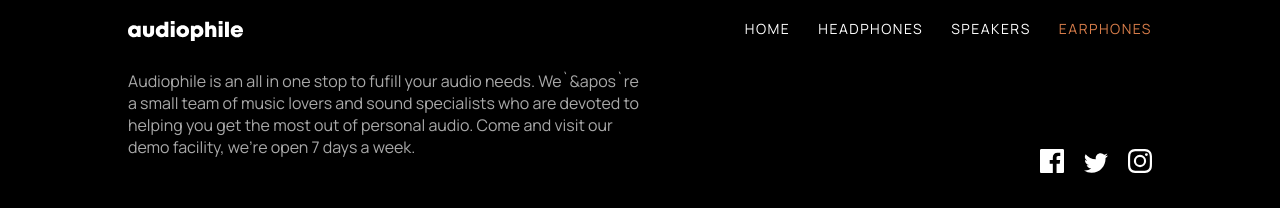
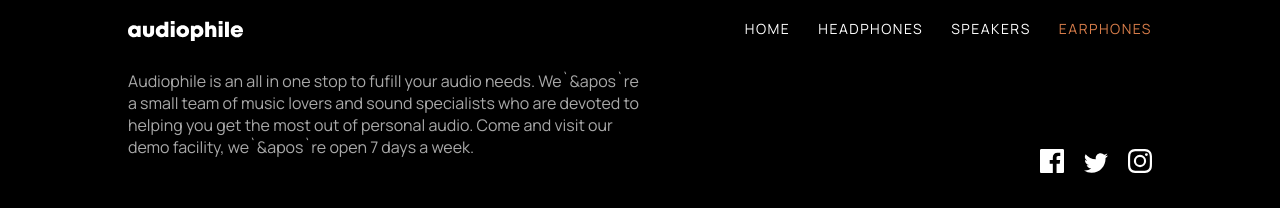
Before and after one commit to remilekun-hub/audiophiile, a Next.js app: page /earphones in a window 1280 px wide. Shown: the part 896-1104 px from the top of the page. Built offline with nearby package versions, Linux system fonts and the light colour scheme.

Commit message:
another apos fixed

```diff
--- a/src/components/Footer.js
+++ b/src/components/Footer.js
@@ -58,7 +58,7 @@ function Footer() {
           Audiophile is an all in one stop to fufill your audio needs.
           We`&apos`re a small team of music lovers and sound specialists who are
           devoted to helping you get the most out of personal audio. Come and
-          visit our demo facility, we're open 7 days a week.
+          visit our demo facility, we`&apos`re open 7 days a week.
         </p>
         <p className="text-gray/70 text-sm mt-6 md:mb-4">
           {" "}
```
